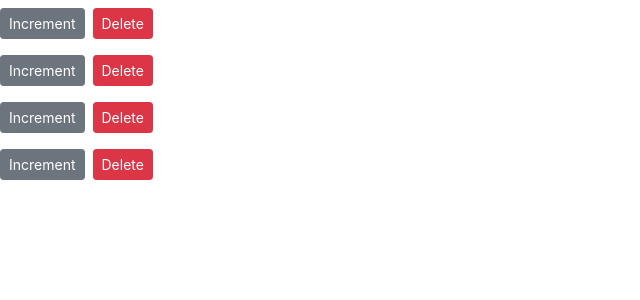
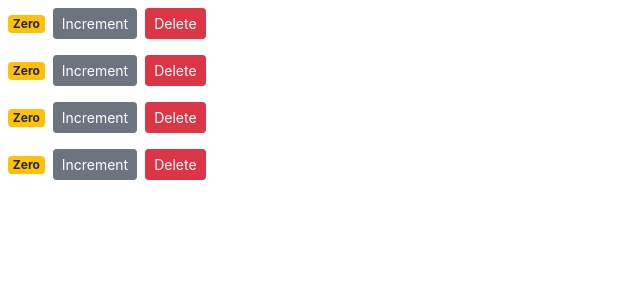
Before and after one commit to harriswill22/Counter-React-App, a React (Create React App) app: page / in a window 1280 px wide. Shown: the top 300 px of the page, without its empty margins (0-640 px from the left). Built offline with nearby package versions, Linux system fonts and the light colour scheme.

Commit message:
adds delete function

```diff
--- a/src/components/counter.jsx
+++ b/src/components/counter.jsx
@@ -2,7 +2,7 @@ import React, { Component } from "react";
 
 class Counter extends Component {
   state = {
-    value: this.props.value,
+    count: this.props.value,
     tags: ["tag 1", "tag2", "tag3"]
   };
   styles = {
@@ -48,7 +48,7 @@ class Counter extends Component {
         >
           Increment
         </button>
-        <button onClick={this.handleDelete} className="btn btn-danger btn-sm m-2">Delete</button>
+        <button onClick={() => this.props.onDelete(this.props.id)} className="btn btn-danger btn-sm m-2">Delete</button>
         {this.state.tags.length === 0 && "Please create a new tag"}
         {/* {this.renderTags()} */}
 
--- a/src/components/counters.jsx
+++ b/src/components/counters.jsx
@@ -4,18 +4,18 @@ import Counter from "./counter"
 class Counters  extends Component {
     state = {
         counters: [
-            {id: 1, value: 0 },
-            {id: 2, value: 0 },
-            {id: 3, value: 0 },
-            {id: 4, value: 0 },
+            {id: 1, count: 0 },
+            {id: 2, count: 0 },
+            {id: 3, count: 0 },
+            {id: 4, count: 0 },
 
         ]
-    }
+    };
 
-_handleDelete = () =>{
-    console.log('Event Handler Called ');
-
-}
+_handleDelete = counterId => {
+    const counters = this.state.counters.filter(c => c.id !== counterId);
+    this.setState({counters})
+};
 
 
 
@@ -23,8 +23,12 @@ _handleDelete = () =>{
         return (
             <div>
                 {this.state.counters.map(counter => (
-                <Counter key={counter.id} value={counter.value}>
-
+                <Counter
+                key={counter.id}
+                onDelete={this._handleDelete}
+                value={counter.count}
+                id={counter.id}
+                >
                 </Counter>))}
             </div>
         );
```
Also changed, not shown: src/compnents/counter.jsx (deleted, +0 -33 lines).
